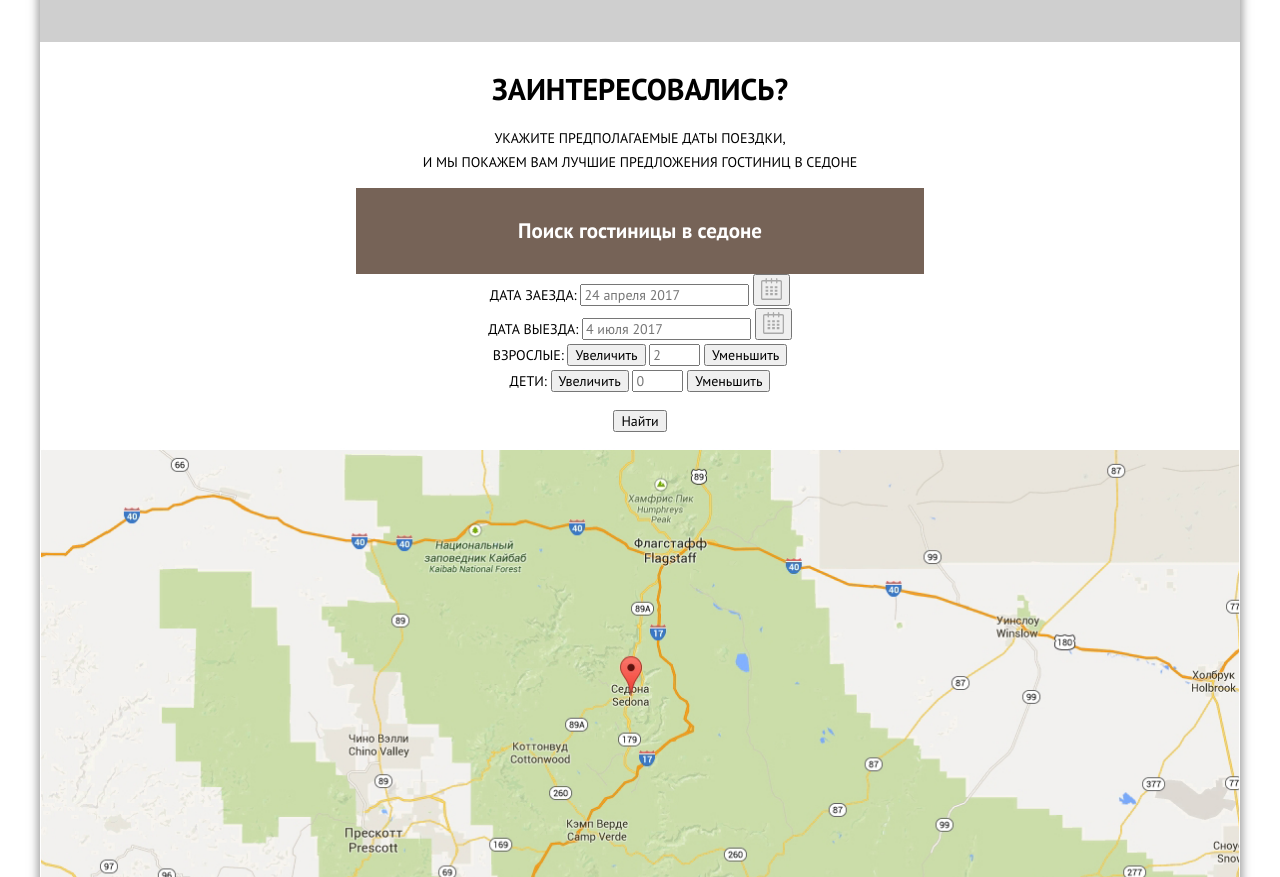
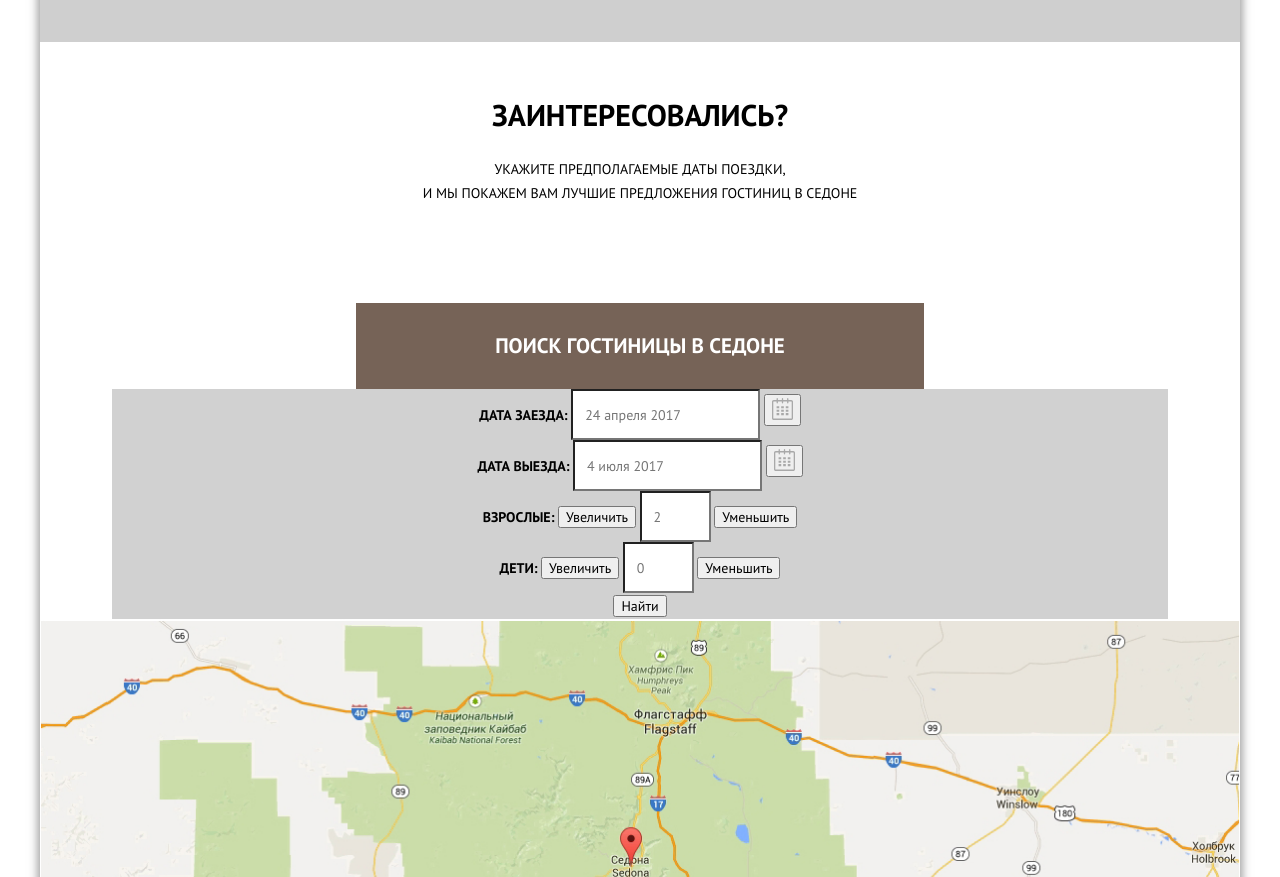
Before and after one commit to EgorTalko/Sedona, a website built with Vite: page index.html in a window 1280 px wide. Shown: the part 1815-2692 px from the top of the page. Built offline with nearby package versions, Linux system fonts and the light colour scheme; files whose address does not match are found by name.

Commit message:
Обновил стиль формы

```diff
--- a/index.html
+++ b/index.html
@@ -199,7 +199,7 @@
           </p>
         </section>
 
-        <section>
+        <section class="search-block">
           <form
             class="search-form"
             action="https://github.com/EgorTalko/Sedona"
@@ -208,7 +208,7 @@
             <button class="button from-search-head" tabindex="0">
               <p class="search-head">Поиск гостиницы в седоне</p>
             </button>
-            <div>
+            <div class="form">
               <label for="advantages-data"
                 >Дата заезда:
                 <input
@@ -245,7 +245,7 @@
               </label>
             </div>
 
-            <div>
+            <div class="form">
               <label for="advantages-data"
                 >Дата выезда:
                 <input
@@ -282,7 +282,7 @@
               </label>
             </div>
 
-            <div class="amount-people form-input-block">
+            <div class="amount-people form-input-block form">
               <div class="amount-people-block">
                 <label for="advantages-age amount-form-label">
                   Взрослые:
@@ -300,7 +300,7 @@
                 </label>
               </div>
 
-              <div>
+              <div class="form">
                 <label for="advantages-age"
                   >Дети:
                   <button class="button" type="button">Увеличить</button>
@@ -318,9 +318,9 @@
               </div>
             </div>
           </form>
-          <p>
+          <div class="form">
             <button class="button" type="button">Найти</button>
-          </p>
+          </div>
         </section>
 
         <section>
--- a/styles/search.css
+++ b/styles/search.css
@@ -1,3 +1,24 @@
+.search-block {
+    margin: 0;
+    padding: 51px 6% 0;
+    position: relative;
+    z-index: 50;
+    background-color: #fff;
+}
+
+.search-form {
+    padding: 0;
+    margin: 0;
+
+    font: inherit;
+    font-weight: bold;
+    font-size: 14px;
+}
+
+.form {
+    background-color: #d1d1d1;
+}
+
 .from-search-head {
     width: 568px;
     height: 86px;
@@ -23,5 +44,15 @@
     font-weight: bold;
     line-height: 26px;
 
+    text-transform: uppercase;
+
     color: #ffffff;
 }
+
+.advantages-search {
+    height: calc(35px);
+    padding: 0.375rem 0.75rem;
+    color: #000000;
+    background-color: #fff;
+    background-clip: padding-box;
+}
--- a/styles/title.css
+++ b/styles/title.css
@@ -1,17 +1,21 @@
 .title {
-    font: inherit;
+    margin: 0 0 24px;
     font-size: 30px;
-    line-height: 24px;
-    font-weight: bold;
+    line-height: 36px;
+    font-weight: 700;
+    color: #000;
+    text-align: center;
 }
 
 .advantages-title {
-    margin-top: 35px;
+    margin-top: 55px;
+    margin-bottom: 35px;
 }
 
 .advantages-item__title {
-    font: inherit;
-    font-size: 14px;
+    margin: 0 auto 47px;
     line-height: 24px;
-    font-weight: regular;
+    width: 576px;
+    text-align: center;
+
 }
```
